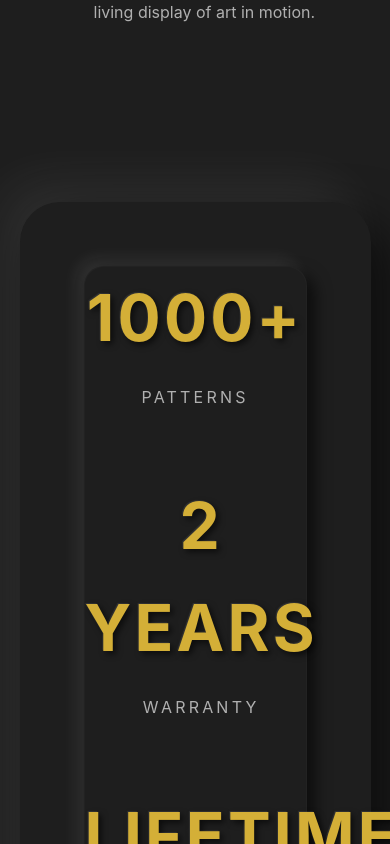
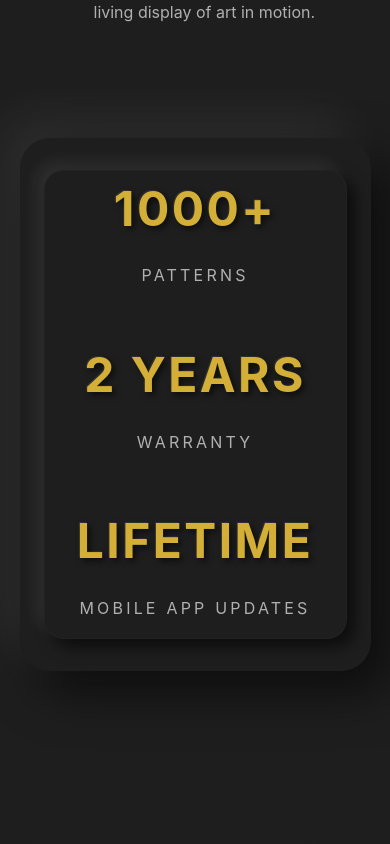
Before and after one commit to rajuperumalla/artscapetesting, a React (Vite) app: page / in a window 390 px wide. Shown: the part 4700-5544 px from the top of the page. Built offline with nearby package versions, Linux system fonts and the light colour scheme.

Commit message:
Fix stats section alignment on mobile view

```diff
--- a/src/structure/Home.scss
+++ b/src/structure/Home.scss
@@ -287,11 +287,23 @@
                     20px 20px 50px $shadow-dark,
                     -20px -20px 50px $shadow-light;
 
+                @media (max-width: 768px) {
+                    padding: 2rem 1.5rem; // Reduced padding for mobile
+                    border-radius: 30px;
+                    margin-top: 4rem;
+                }
+
                 .stats-container {
                     display: flex;
                     justify-content: space-around;
                     flex-wrap: wrap;
                     gap: 3rem;
+
+                    @media (max-width: 768px) {
+                        flex-direction: column; // Stack vertically on mobile
+                        gap: 2rem;
+                        align-items: center;
+                    }
 
                     .stat-item {
                         text-align: center;
@@ -304,12 +316,17 @@
                             text-shadow:
                                 3px 3px 6px rgba(0, 0, 0, 0.6),
                                 -1px -1px 1px rgba(255, 255, 255, 0.1);
+
+                            @media (max-width: 768px) {
+                                font-size: 3rem; // Smaller font on mobile
+                            }
                         }
 
                         .stat-label {
                             text-transform: uppercase;
                             letter-spacing: 0.2em;
                             color: $text-muted;
+                            font-size: 1rem; // Ensure readable size
                         }
                     }
                 }
```
